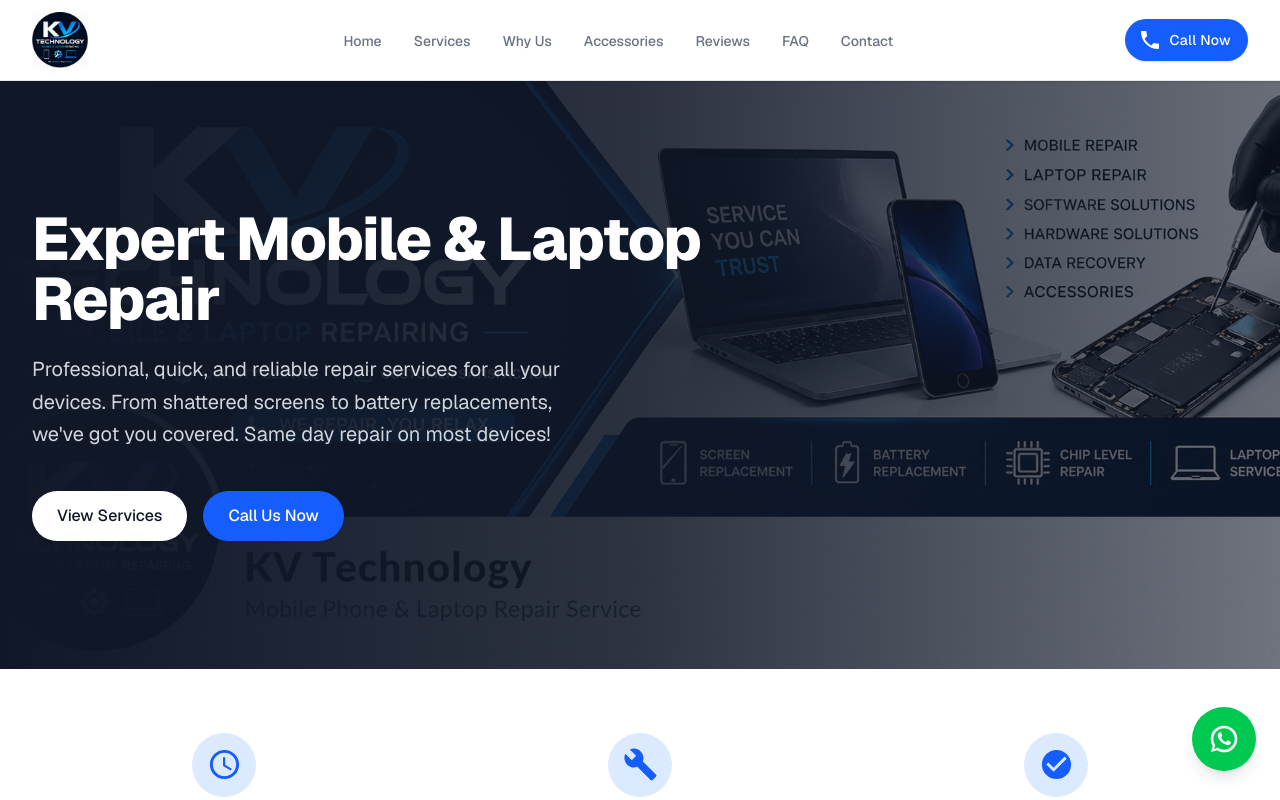
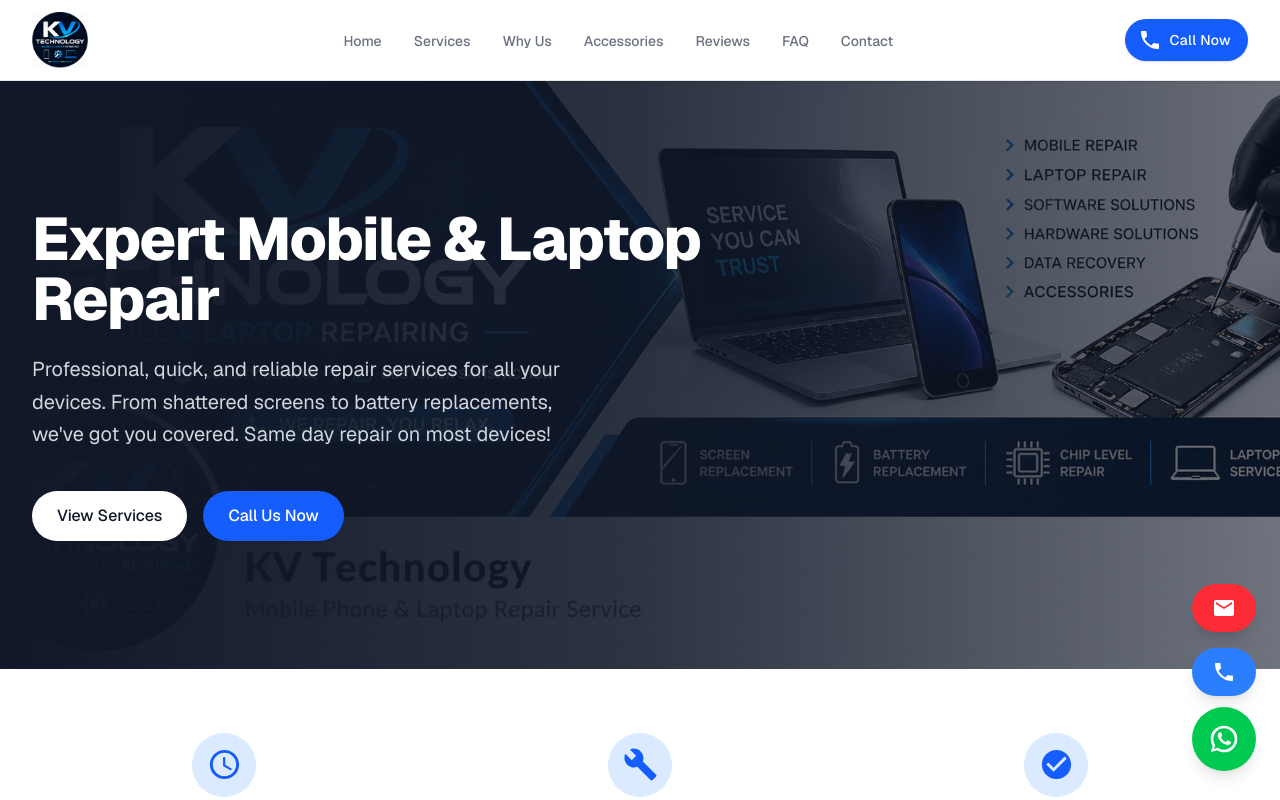
Before and after one commit to Nimesh-Kavinda/kv_technology, a Next.js app: page / in a window 1280 px wide. Shown: the top 800 px of the page. Built offline with nearby package versions, Linux system fonts and the light colour scheme.

Commit message:
feat: update contact buttons with animations and improved accessibility

```diff
--- a/app/page.tsx
+++ b/app/page.tsx
@@ -127,7 +127,7 @@
   const [mobileMenuOpen,
   setMobileMenuOpen]=useState(false);
 
-  return (<div className="min-h-screen bg-gray-50 flex flex-col font-sans relative"> {
+  return (<div className="min-h-screen bg-gray-50 flex flex-col font-sans relative overflow-x-hidden"> {
       /* Header */
     }
 
@@ -606,40 +606,27 @@
     }
 
     KV Technology. All rights reserved.</p> </div> </footer> {
-      /* Floating WhatsApp Button */
+      /* Floating Contact Buttons */
     }
 
-    <motion.a initial= {
-        {
-        opacity: 0, scale: 0
-      }
-    }
+    <div className="fixed bottom-6 right-6 z-50 flex flex-col gap-4">
+      <motion.a initial={{ opacity: 0, scale: 0, y: 50 }} animate={{ opacity: 1, scale: 1, y: 0 }} transition={{ delay: 1.4, duration: 0.5 }} href="mailto:nimeshkavindakarunasinghe@gmail.com" className="bg-red-500 hover:bg-red-600 text-white rounded-full p-3 shadow-lg hover:shadow-xl transition-all hover:-translate-y-1 flex items-center justify-center relative group" aria-label="Send Email">
+        <EmailIcon style={{ fontSize: 24 }} />
+        <span className="absolute right-full mr-4 bg-gray-900 text-white text-xs px-2 py-1 rounded opacity-0 group-hover:opacity-100 transition-opacity whitespace-nowrap pointer-events-none">Email Us</span>
+      </motion.a>
 
-    animate= {
-        {
-        opacity: 1, scale: 1
-      }
-    }
+      <motion.a initial={{ opacity: 0, scale: 0, y: 50 }} animate={{ opacity: 1, scale: 1, y: 0 }} transition={{ delay: 1.2, duration: 0.5 }} href="tel:0778525115" className="bg-blue-500 hover:bg-blue-600 text-white rounded-full p-3 shadow-lg hover:shadow-xl transition-all hover:-translate-y-1 flex items-center justify-center relative group" aria-label="Call Now">
+        <PhoneIcon style={{ fontSize: 24 }} />
+        <span className="absolute right-full mr-4 bg-gray-900 text-white text-xs px-2 py-1 rounded opacity-0 group-hover:opacity-100 transition-opacity whitespace-nowrap pointer-events-none">Call Now</span>
+      </motion.a>
 
-    transition= {
-        {
-        delay: 1, duration: 0.5
-      }
-    }
+      <motion.a initial={{ opacity: 0, scale: 0, y: 50 }} animate={{ opacity: 1, scale: 1, y: 0 }} transition={{ delay: 1.0, duration: 0.5 }} href="https://wa.me/94778525115" target="_blank" rel="noopener noreferrer" className="bg-green-500 hover:bg-green-600 text-white rounded-full p-4 shadow-lg hover:shadow-xl transition-all hover:-translate-y-1 flex items-center justify-center animate-bounce-slow relative group" aria-label="Chat on WhatsApp">
+        <WhatsAppIcon style={{ fontSize: 32 }} />
+        <span className="absolute right-full mr-4 bg-gray-900 text-white text-xs px-2 py-1 rounded opacity-0 group-hover:opacity-100 transition-opacity whitespace-nowrap pointer-events-none">WhatsApp</span>
+      </motion.a>
+    </div>
 
-    href="https://wa.me/94778525115"
-    target="_blank"
-    rel="noopener noreferrer"
-    className="fixed bottom-6 right-6 bg-green-500 hover:bg-green-600 text-white rounded-full p-4 shadow-lg hover:shadow-xl transition-all hover:-translate-y-1 z-50 flex items-center justify-center animate-bounce-slow"
-    aria-label="Chat on WhatsApp"
-
-    > <WhatsAppIcon style= {
-        {
-        fontSize: 32
-      }
-    }
-
-    /> </motion.a> <style dangerouslySetInnerHTML= {
+    <style dangerouslySetInnerHTML= {
         {
         __html: ` .animate-bounce-slow {
           animation: bounce-slow 3s infinite;
```
